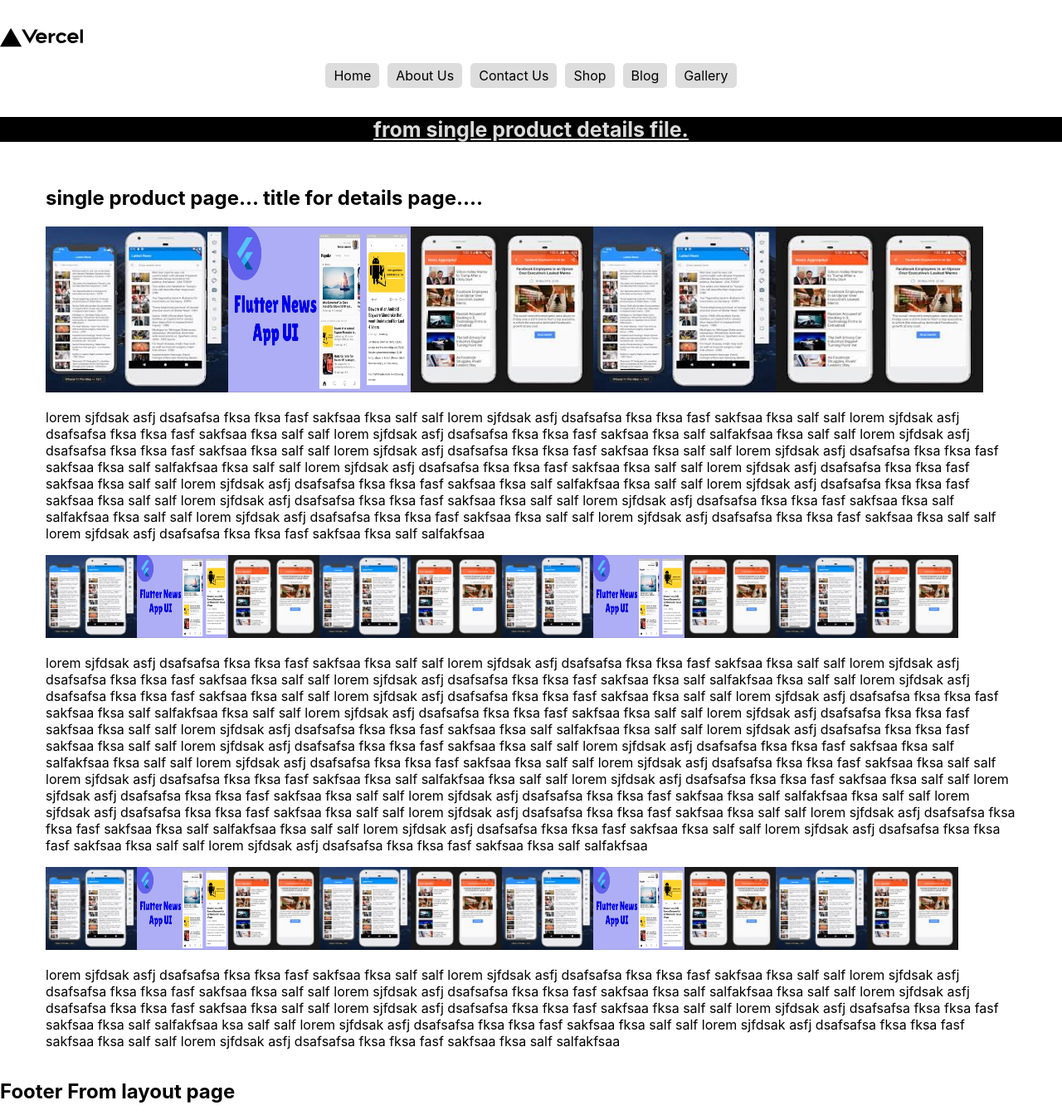
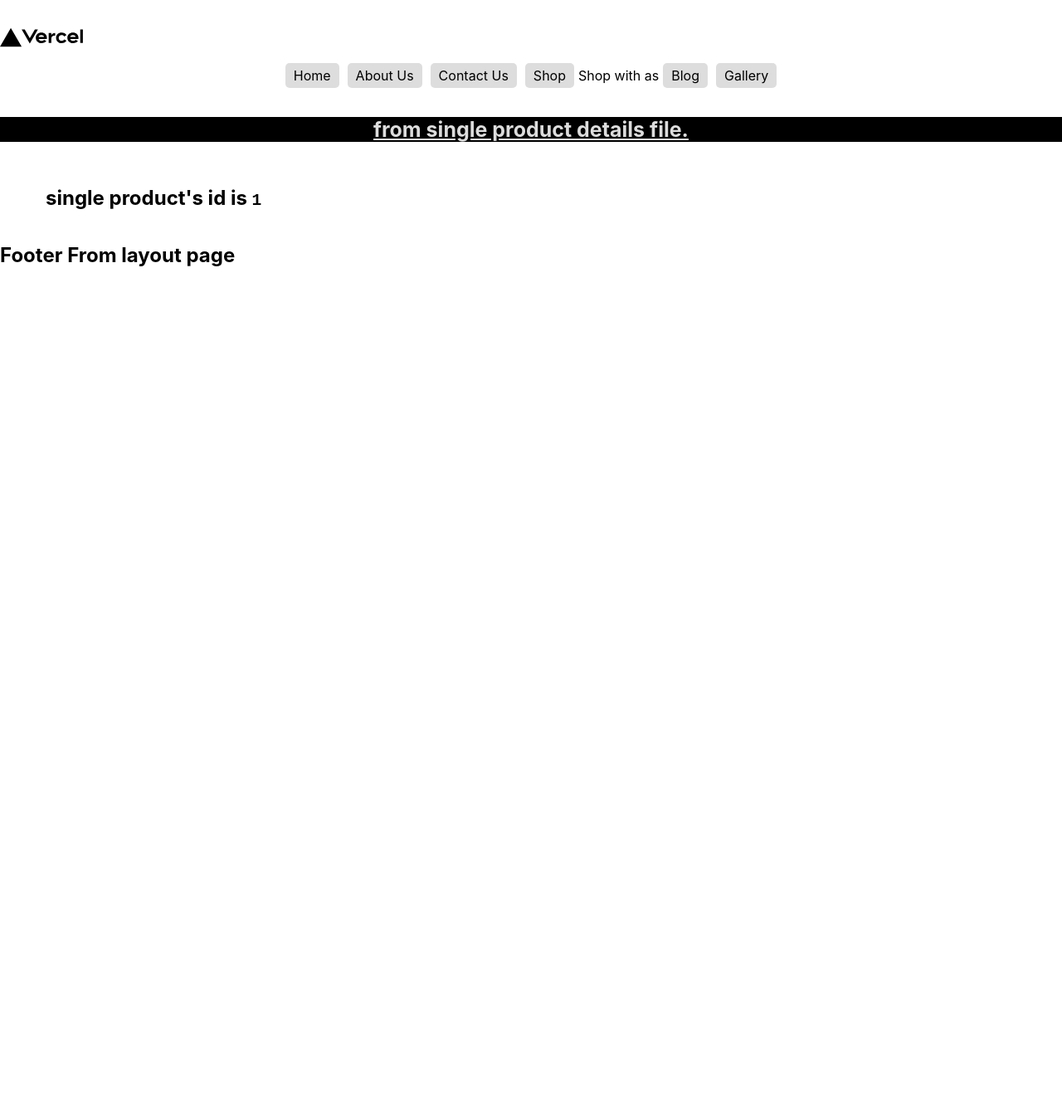
Before and after one commit to ahmedSohelcu/nextdemo, a Next.js app: page /shop/1 in a window 1280 px wide. Shown: the whole page at 83% size. After the commit the page ends 800 px from the top, so only its background shows below. Built offline with nearby package versions, Linux system fonts and the light colour scheme.

Commit message:
change anchor

```diff
--- a/components/Layout.js
+++ b/components/Layout.js
@@ -24,6 +24,14 @@
           <li>
             <Link href="/shop">Shop</Link>
           </li>
+
+          <Link href={`/shop`} as={`/shop`}>
+                        <a>Shop with as</a>
+          </Link>
+
+          {/* <Link href={`/shop/${id}`} as={`/shop/${id}`}>
+                        <a>Shop by menu</a>
+          </Link> */}
           <li>
             <Link href="/blog">Blog</Link>
           </li>
--- a/package.json
+++ b/package.json
@@ -5,7 +5,7 @@
   "scripts": {
     "dev": "next dev",
     "build": "next build",
-    "start": "next start"
+    "start": "NODE_ENV=production node server.js"
   },
   "dependencies": {
     "next": "10.2.3",
--- a/pages/about.js
+++ b/pages/about.js
@@ -1,6 +1,7 @@
 import React, { Fragment } from "react";
 import styles from "../styles/About.module.css";
 import Layout from '../components/Layout'
+
 
 const About = () => {
     return (
--- a/pages/home.js
+++ b/pages/home.js
@@ -9,8 +9,8 @@
     {name:'Ahmed',roll:'151'},
     {name:'Asad',roll:'565'},
     {name:'Rashed',roll:'554'},
-    {name:'Taslima',roll:'564'},
-    {name:'Bilkis',roll:'648'}
+    {name:'Asad',roll:'565'},
+    {name:'Rashed',roll:'554'},
   ];
 
     return (
--- a/pages/shop/[id].js
+++ b/pages/shop/[id].js
@@ -3,68 +3,22 @@
 import SingleBlog from '../../components/SingleBlog'
 import Layout from '../../components/Layout'
 import Image from 'next/image'
+import {useRouter} from 'next/router'
 
 const BlogDetails = () => {
+  const router = useRouter();
+
+  console.log(router);
+  console.log('product id is :'+router.query.id);
     return (
         <Fragment>
           <Layout>
             <h4 className = { styles.title } > from single product details file. </h4>
             <div className = { styles.container }>
-            <h2>single product page... title for details page....</h2>
-            <Image src="/download.jpg" width={220} height={200} alt="fsdsaf" />
-            <Image src="/maxresdefault.jpg" width={220} height={200} alt="fsdsaf" />
-            <Image src="/download (1).jpg" width={220} height={200} alt="fsdsaf" />
-            <Image src="/download.jpg" width={220} height={200} alt="fsdsaf" />
-            <Image src="/download (1).jpg" width={250} height={200} alt="fsdsaf" />
-            <p>
-              lorem sjfdsak asfj dsafsafsa fksa fksa fasf sakfsaa fksa salf salf lorem sjfdsak asfj dsafsafsa fksa fksa fasf sakfsaa fksa salf salf lorem sjfdsak asfj dsafsafsa fksa fksa fasf sakfsaa fksa salf salf lorem sjfdsak asfj dsafsafsa
-              fksa fksa fasf sakfsaa fksa salf salfakfsaa fksa salf salf lorem sjfdsak asfj dsafsafsa fksa fksa fasf sakfsaa fksa salf salf lorem sjfdsak asfj dsafsafsa fksa fksa fasf sakfsaa fksa salf salf lorem sjfdsak asfj dsafsafsa
-              fksa fksa fasf sakfsaa fksa salf salfakfsaa fksa salf salf lorem sjfdsak asfj dsafsafsa fksa fksa fasf sakfsaa fksa salf salf lorem sjfdsak asfj dsafsafsa fksa fksa fasf sakfsaa fksa salf salf lorem sjfdsak asfj dsafsafsa
-              fksa fksa fasf sakfsaa fksa salf salfakfsaa fksa salf salf lorem sjfdsak asfj dsafsafsa fksa fksa fasf sakfsaa fksa salf salf lorem sjfdsak asfj dsafsafsa fksa fksa fasf sakfsaa fksa salf salf lorem sjfdsak asfj dsafsafsa
-              fksa fksa fasf sakfsaa fksa salf salfakfsaa fksa salf salf lorem sjfdsak asfj dsafsafsa fksa fksa fasf sakfsaa fksa salf salf lorem sjfdsak asfj dsafsafsa fksa fksa fasf sakfsaa fksa salf salf lorem sjfdsak asfj dsafsafsa
-              fksa fksa fasf sakfsaa fksa salf salfakfsaa
-            </p>
+              <h2>single product's id is <code> {router.query.id}</code> </h2>
 
-            <Image src="/download.jpg" width={110} height={100} alt="fsdsaf" />
-            <Image src="/maxresdefault.jpg" width={110} height={100} alt="fsdsaf" />
-            <Image src="/download (1).jpg" width={110} height={100} alt="fsdsaf" />
-            <Image src="/download.jpg" width={110} height={100} alt="fsdsaf" />
-            <Image src="/download (1).jpg" width={110} height={100} alt="fsdsaf" />
-            <Image src="/download.jpg" width={110} height={100} alt="fsdsaf" />
-            <Image src="/maxresdefault.jpg" width={110} height={100} alt="fsdsaf" />
-            <Image src="/download (1).jpg" width={110} height={100} alt="fsdsaf" />
-            <Image src="/download.jpg" width={110} height={100} alt="fsdsaf" />
-            <Image src="/download (1).jpg" width={110} height={100} alt="fsdsaf" />
+              {/* <Image src="/download.jpg" width={220} height={200} alt="fsdsaf"/> */}
 
-            <p>
-              lorem sjfdsak asfj dsafsafsa fksa fksa fasf sakfsaa fksa salf salf lorem sjfdsak asfj dsafsafsa fksa fksa fasf sakfsaa fksa salf salf lorem sjfdsak asfj dsafsafsa fksa fksa fasf sakfsaa fksa salf salf lorem sjfdsak asfj dsafsafsa
-              fksa fksa fasf sakfsaa fksa salf salfakfsaa fksa salf salf lorem sjfdsak asfj dsafsafsa fksa fksa fasf sakfsaa fksa salf salf lorem sjfdsak asfj dsafsafsa fksa fksa fasf sakfsaa fksa salf salf lorem sjfdsak asfj dsafsafsa
-              fksa fksa fasf sakfsaa fksa salf salfakfsaa fksa salf salf lorem sjfdsak asfj dsafsafsa fksa fksa fasf sakfsaa fksa salf salf lorem sjfdsak asfj dsafsafsa fksa fksa fasf sakfsaa fksa salf salf lorem sjfdsak asfj dsafsafsa
-              fksa fksa fasf sakfsaa fksa salf salfakfsaa fksa salf salf lorem sjfdsak asfj dsafsafsa fksa fksa fasf sakfsaa fksa salf salf lorem sjfdsak asfj dsafsafsa fksa fksa fasf sakfsaa fksa salf salf lorem sjfdsak asfj dsafsafsa
-              fksa fksa fasf sakfsaa fksa salf salfakfsaa fksa salf salf lorem sjfdsak asfj dsafsafsa fksa fksa fasf sakfsaa fksa salf salf lorem sjfdsak asfj dsafsafsa fksa fksa fasf sakfsaa fksa salf salf lorem sjfdsak asfj dsafsafsa
-              fksa fksa fasf sakfsaa fksa salf salfakfsaa  fksa salf salf lorem sjfdsak asfj dsafsafsa fksa fksa fasf sakfsaa fksa salf salf lorem sjfdsak asfj dsafsafsa fksa fksa fasf sakfsaa fksa salf salf lorem sjfdsak asfj dsafsafsa
-              fksa fksa fasf sakfsaa fksa salf salfakfsaa fksa salf salf lorem sjfdsak asfj dsafsafsa fksa fksa fasf sakfsaa fksa salf salf lorem sjfdsak asfj dsafsafsa fksa fksa fasf sakfsaa fksa salf salf lorem sjfdsak asfj dsafsafsa
-              fksa fksa fasf sakfsaa fksa salf salfakfsaa fksa salf salf lorem sjfdsak asfj dsafsafsa fksa fksa fasf sakfsaa fksa salf salf lorem sjfdsak asfj dsafsafsa fksa fksa fasf sakfsaa fksa salf salf lorem sjfdsak asfj dsafsafsa
-              fksa fksa fasf sakfsaa fksa salf salfakfsaa
-            </p>
-
-            <Image src="/download.jpg" width={110} height={100} alt="fsdsaf" />
-            <Image src="/maxresdefault.jpg" width={110} height={100} alt="fsdsaf" />
-            <Image src="/download (1).jpg" width={110} height={100} alt="fsdsaf" />
-            <Image src="/download.jpg" width={110} height={100} alt="fsdsaf" />
-            <Image src="/download (1).jpg" width={110} height={100} alt="fsdsaf" />
-            <Image src="/download.jpg" width={110} height={100} alt="fsdsaf" />
-            <Image src="/maxresdefault.jpg" width={110} height={100} alt="fsdsaf" />
-            <Image src="/download (1).jpg" width={110} height={100} alt="fsdsaf" />
-            <Image src="/download.jpg" width={110} height={100} alt="fsdsaf" />
-            <Image src="/download (1).jpg" width={110} height={100} alt="fsdsaf" />
-
-            <p>
-              lorem sjfdsak asfj dsafsafsa fksa fksa fasf sakfsaa fksa salf salf lorem sjfdsak asfj dsafsafsa fksa fksa fasf sakfsaa fksa salf salf lorem sjfdsak asfj dsafsafsa fksa fksa fasf sakfsaa fksa salf salf lorem sjfdsak asfj dsafsafsa
-              fksa fksa fasf sakfsaa fksa salf salfakfsaa fksa salf salf lorem sjfdsak asfj dsafsafsa fksa fksa fasf sakfsaa fksa salf salf lorem sjfdsak asfj dsafsafsa fksa fksa fasf sakfsaa fksa salf salf lorem sjfdsak asfj dsafsafsa
-              fksa fksa fasf sakfsaa fksa salf salfakfsaa ksa salf salf lorem sjfdsak asfj dsafsafsa fksa fksa fasf sakfsaa fksa salf salf lorem sjfdsak asfj dsafsafsa fksa fksa fasf sakfsaa fksa salf salf lorem sjfdsak asfj dsafsafsa
-              fksa fksa fasf sakfsaa fksa salf salfakfsaa
-            </p>
             </div>
           </Layout>
         </Fragment >
```
Also changed, not shown: pages/shop/index.js (+11 -6 lines), server.js (+30 -0 lines), 1 other file (tests, documents, lock files or other folders).
